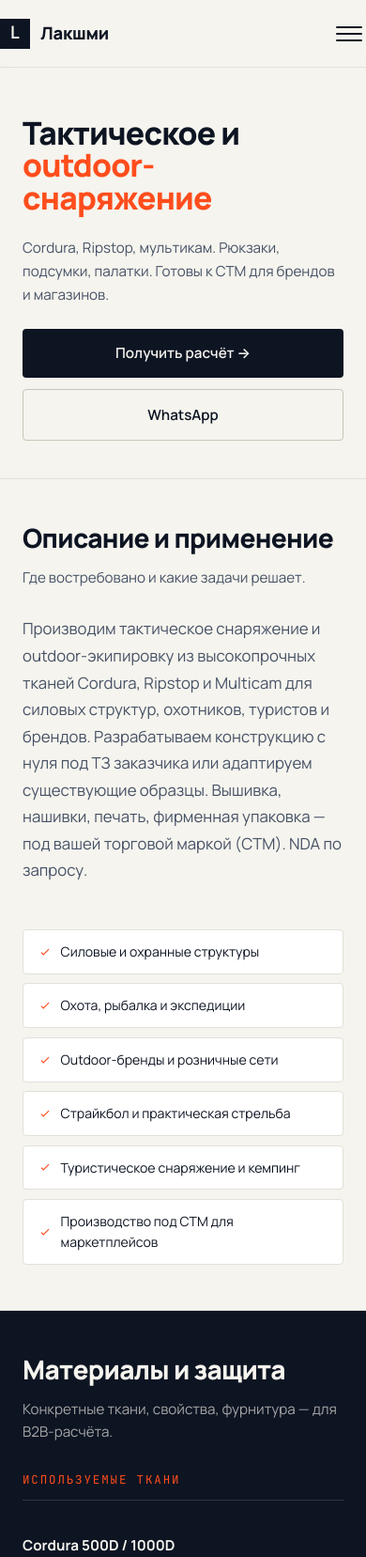
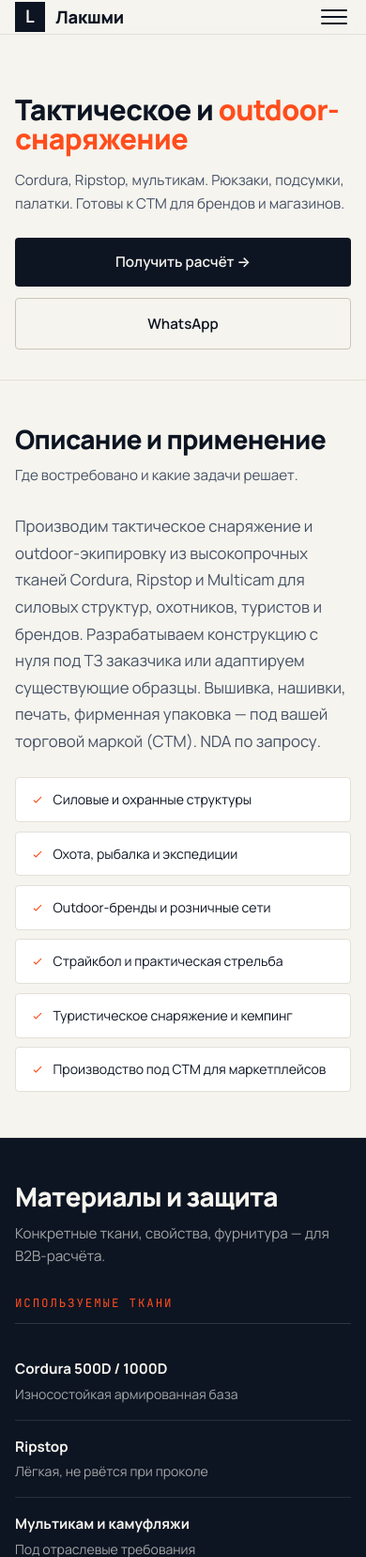
Before and after one commit to devabalacom/lakshmi-landing, a PHP site: page /services/tactical-v2.html in a window 390 px wide. Shown: the top 1657 px of the page at 94% size. Run offline with PHP 8.4, Linux system fonts and the light colour scheme.

Commit message:
Mobile improvements: tighter padding, font sizes, removed inline style overrides
- Shell padding: 1.5rem → 1rem on narrow mobile
- Hero padding: 6.5rem → 5.5rem (less wasted space above fold)
- Hero h1: smaller font + margin override with !important (beats inline styles)
- Service hero padding: 6.5rem → 5.5rem
- Removed all inline margin: 1.25rem 0 1.5rem from hero-h1 on service pages
- Added mobile overrides for: hero-page, three-col, desc-grid, stat-value
- Better section-head spacing on mobile

Co-Authored-By: Claude Sonnet 4.6 <noreply@anthropic.com>

```diff
--- a/css/style-v2.css
+++ b/css/style-v2.css
@@ -809,15 +809,18 @@
         /* ===== MOBILE OVERRIDES (max 599px) ===== */
         @media (max-width: 599px) {
 
+            /* Shell tighter on narrow screens */
+            .shell { padding: 0 1rem; }
+
             /* Hero */
             section.hero {
-                padding: 6.5rem 0 2.5rem;
+                padding: 5.5rem 0 2rem;
             }
 
             .hero-h1 {
-                font-size: 2.1rem;
-                margin: 1rem 0 1.2rem;
-                letter-spacing: -0.025em;
+                font-size: 1.9rem;
+                margin: 0.8rem 0 1rem !important;
+                letter-spacing: -0.02em;
             }
 
             .hero-lead {
@@ -927,7 +930,7 @@
 
             /* Service page hero */
             .hero-service {
-                padding: 6.5rem 0 2.5rem !important;
+                padding: 5.5rem 0 2rem !important;
             }
 
             /* Capabilities grid — 1 col on narrow mobile */
@@ -943,6 +946,42 @@
             /* Spec rows */
             .spec-name {
                 font-size: 0.95rem !important;
+            }
+
+            /* Footer brand */
+            footer.footer .brand-text,
+            footer.footer div[style*="font-size: 1.3rem"] {
+                font-size: 1.1rem !important;
+            }
+
+            /* About/contacts hero */
+            .hero-page {
+                padding: 5.5rem 0 2rem !important;
+            }
+
+            /* Three-col specs in service pages */
+            .three-col {
+                grid-template-columns: 1fr !important;
+                gap: 2rem !important;
+            }
+
+            /* Desc-grid */
+            .desc-grid {
+                gap: 1.5rem !important;
+            }
+
+            /* Stat block on hero */
+            .stat-block .stat {
+                padding-bottom: 1rem;
+            }
+
+            .stat-value {
+                font-size: 1.8rem;
+            }
+
+            /* Section head spacing */
+            .section-head {
+                gap: 0.75rem;
             }
         }
 
--- a/services/agro-v2.html
+++ b/services/agro-v2.html
@@ -274,7 +274,7 @@
 
     <section class="hero-service">
         <div class="shell">
-            <h1 class="hero-h1" style="margin: 1.25rem 0 1.5rem;">Агропромышленный <span class="accent">технический текстиль</span></h1>
+            <h1 class="hero-h1">Агропромышленный <span class="accent">технический текстиль</span></h1>
             <p class="hero-lead">Укрывные системы для ферм и теплиц. Защита от агрессивной среды, грязи, перепадов температур и УФ.</p>
             <div class="hero-ctas">
                 <a href="tel:+74996477281" class="btn btn-primary">Получить расчёт →</a>
--- a/services/chekhly-tenty-v2.html
+++ b/services/chekhly-tenty-v2.html
@@ -274,7 +274,7 @@
 
     <section class="hero-service">
         <div class="shell">
-            <h1 class="hero-h1" style="margin: 1.25rem 0 1.5rem;">Пошив защитных чехлов и <span class="accent">тентов для промышленного оборудования</span></h1>
+            <h1 class="hero-h1">Пошив защитных чехлов и <span class="accent">тентов для промышленного оборудования</span></h1>
             <p class="hero-lead">Изготовление по вашим чертежам от 1 дня. Используем ткани с защитой от УФ, ГСМ и экстремальных температур.</p>
             <div class="hero-ctas">
                 <a href="tel:+74996477281" class="btn btn-primary">Получить расчёт →</a>
--- a/services/cleanroom-v2.html
+++ b/services/cleanroom-v2.html
@@ -274,7 +274,7 @@
 
     <section class="hero-service">
         <div class="shell">
-            <h1 class="hero-h1" style="margin: 1.25rem 0 1.5rem;">Текстиль для <span class="accent">чистых помещений</span></h1>
+            <h1 class="hero-h1">Текстиль для <span class="accent">чистых помещений</span></h1>
             <p class="hero-lead">Антистатические, пыленепроницаемые, влагостойкие материалы. Под требования по стерильности и индивидуальный крой.</p>
             <div class="hero-ctas">
                 <a href="tel:+74996477281" class="btn btn-primary">Получить расчёт →</a>
--- a/services/fire-v2.html
+++ b/services/fire-v2.html
@@ -274,7 +274,7 @@
 
     <section class="hero-service">
         <div class="shell">
-            <h1 class="hero-h1" style="margin: 1.25rem 0 1.5rem;">Пожарозащита, <span class="accent">МЧС и охрана объектов</span></h1>
+            <h1 class="hero-h1">Пожарозащита, <span class="accent">МЧС и охрана объектов</span></h1>
             <p class="hero-lead">Огнестойкие палатки, тенты, чехлы и мобильные комплекты. Для экстремальных условий эксплуатации.</p>
             <div class="hero-ctas">
                 <a href="tel:+74996477281" class="btn btn-primary">Получить расчёт →</a>
--- a/services/interior-v2.html
+++ b/services/interior-v2.html
@@ -274,7 +274,7 @@
 
     <section class="hero-service">
         <div class="shell">
-            <h1 class="hero-h1" style="margin: 1.25rem 0 1.5rem;">Технический <span class="accent">интерьерный текстиль B2B</span></h1>
+            <h1 class="hero-h1">Технический <span class="accent">интерьерный текстиль B2B</span></h1>
             <p class="hero-lead">Огнестойкие, антивандальные, износостойкие ткани для отелей, ресторанов и коммерческой недвижимости.</p>
             <div class="hero-ctas">
                 <a href="tel:+74996477281" class="btn btn-primary">Получить расчёт →</a>
--- a/services/medical-v2.html
+++ b/services/medical-v2.html
@@ -274,7 +274,7 @@
 
     <section class="hero-service">
         <div class="shell">
-            <h1 class="hero-h1" style="margin: 1.25rem 0 1.5rem;">Медицинский <span class="accent">и санитарный текстиль</span></h1>
+            <h1 class="hero-h1">Медицинский <span class="accent">и санитарный текстиль</span></h1>
             <p class="hero-lead">Антимикробные и влагонепроницаемые ткани. Многоразовое использование. Аккуратный пошив под санитарные требования.</p>
             <div class="hero-ctas">
                 <a href="tel:+74996477281" class="btn btn-primary">Получить расчёт →</a>
--- a/services/specodezhda-v2.html
+++ b/services/specodezhda-v2.html
@@ -274,7 +274,7 @@
 
     <section class="hero-service">
         <div class="shell">
-            <h1 class="hero-h1" style="margin: 1.25rem 0 1.5rem;">Спецодежда <span class="accent">с защитными свойствами</span></h1>
+            <h1 class="hero-h1">Спецодежда <span class="accent">с защитными свойствами</span></h1>
             <p class="hero-lead">Огнеупорная, антистатическая, водо- и ветроустойчивая. По ГОСТ и ТУ. От 1 единицы до серии под маркой клиента.</p>
             <div class="hero-ctas">
                 <a href="tel:+74996477281" class="btn btn-primary">Получить расчёт →</a>
--- a/services/tactical-v2.html
+++ b/services/tactical-v2.html
@@ -274,7 +274,7 @@
 
     <section class="hero-service">
         <div class="shell">
-            <h1 class="hero-h1" style="margin: 1.25rem 0 1.5rem;">Тактическое и <span class="accent">outdoor-снаряжение</span></h1>
+            <h1 class="hero-h1">Тактическое и <span class="accent">outdoor-снаряжение</span></h1>
             <p class="hero-lead">Cordura, Ripstop, мультикам. Рюкзаки, подсумки, палатки. Готовы к СТМ для брендов и магазинов.</p>
             <div class="hero-ctas">
                 <a href="tel:+74996477281" class="btn btn-primary">Получить расчёт →</a>
--- a/services/transport-v2.html
+++ b/services/transport-v2.html
@@ -274,7 +274,7 @@
 
     <section class="hero-service">
         <div class="shell">
-            <h1 class="hero-h1" style="margin: 1.25rem 0 1.5rem;">Транспортный <span class="accent">текстиль для ЖД, авиа и спецтехники</span></h1>
+            <h1 class="hero-h1">Транспортный <span class="accent">текстиль для ЖД, авиа и спецтехники</span></h1>
             <p class="hero-lead">Чехлы, обивки, мягкие панели. Интеграция креплений, молний, липучек. Под отраслевые нормы.</p>
             <div class="hero-ctas">
                 <a href="tel:+74996477281" class="btn btn-primary">Получить расчёт →</a>
```
